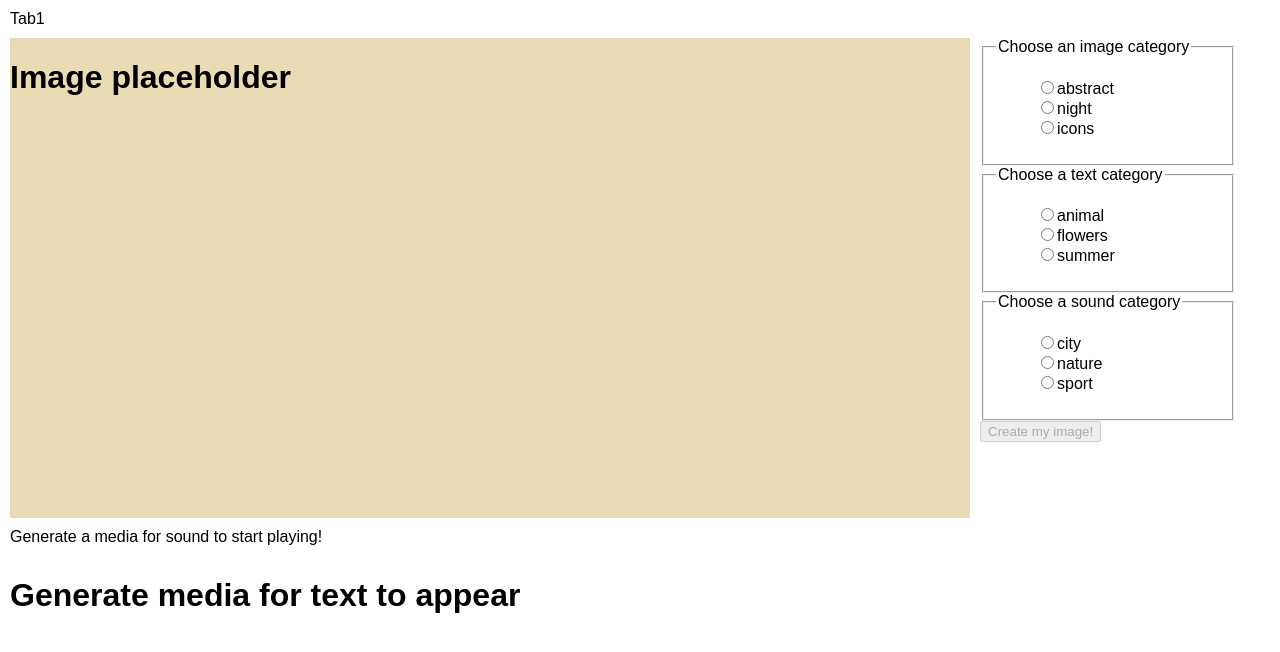
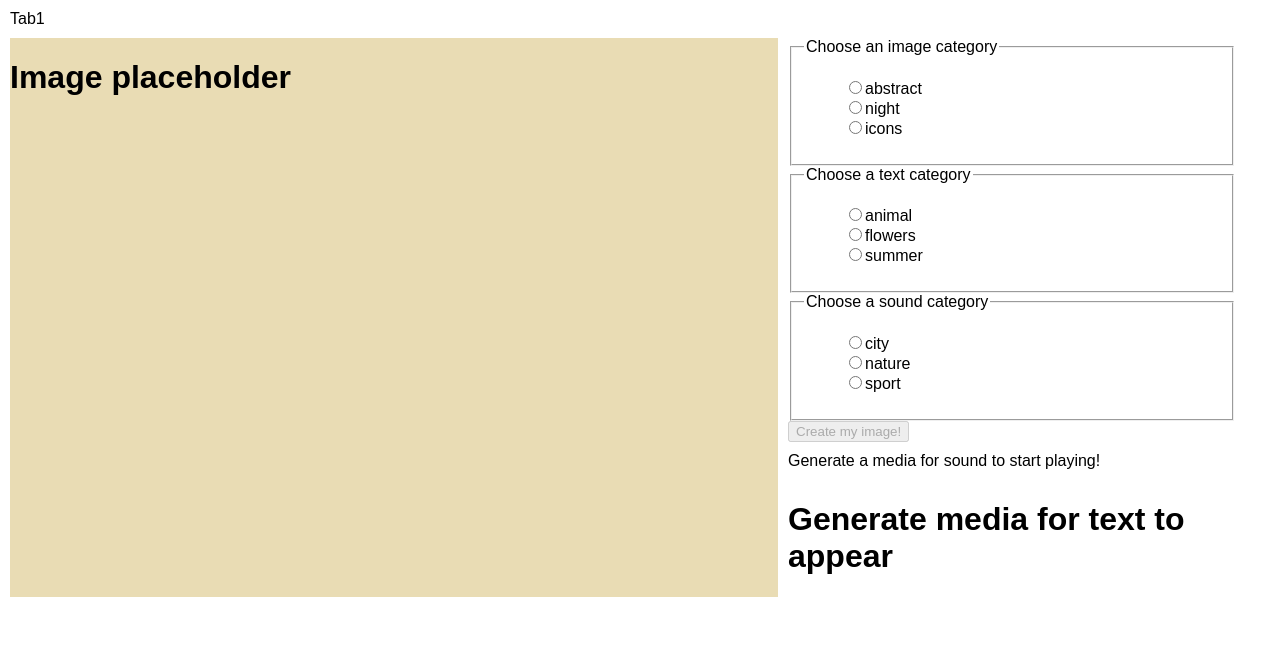
Before and after one commit to IT2810/it2810-webutvikling-h18-prosjekt-2-gruppe--51, a React (Create React App) app in the folder proj2/: page / in a window 1280 px wide. Shown: the top 652 px of the page. Built offline with nearby package versions, Linux system fonts and the light colour scheme.

Commit message:
More responsive layout, #6

```diff
--- a/proj2/src/App.css
+++ b/proj2/src/App.css
@@ -13,7 +13,7 @@
 @media only screen and (min-width: 768px) {
   .App {
     display: grid;
-    grid-template-columns: 75vw 20vw;
+    grid-template-columns: 70vw 25vw;
     grid-template-rows: auto 60vh auto;
     grid-template-areas: "tabs tabs"
     "image selector"
@@ -22,7 +22,20 @@
   }
 }
 
+@media only screen and (min-width: 1200px) {
+  .App {
+    display: grid;
+    grid-template-columns: 60vw 35vw;
+    grid-template-rows: auto auto auto;
+    grid-template-areas: "tabs tabs"
+    "image selector"
+    "image audio"
+    "image text";
+  }
+}
+
 .GalleryImage {
+  grid-area: image;
   /* display: flex; */
   justify-content: center;
   align-items: center;
```
